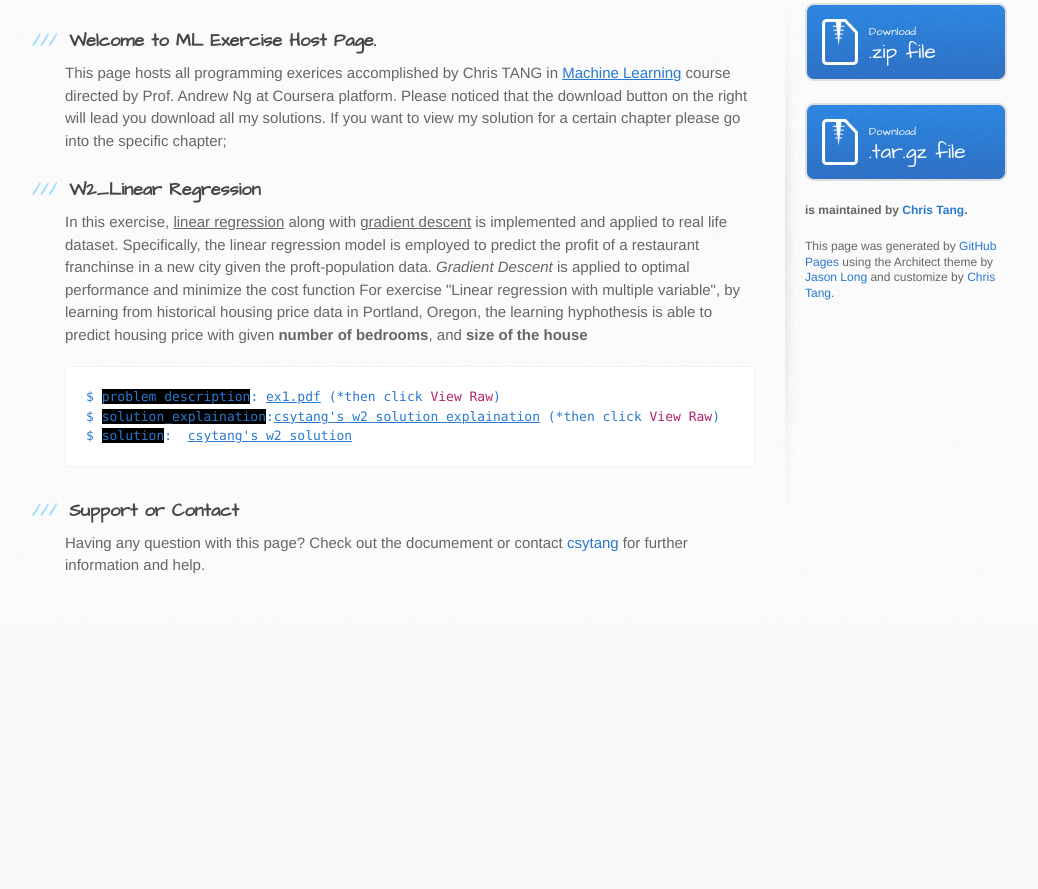
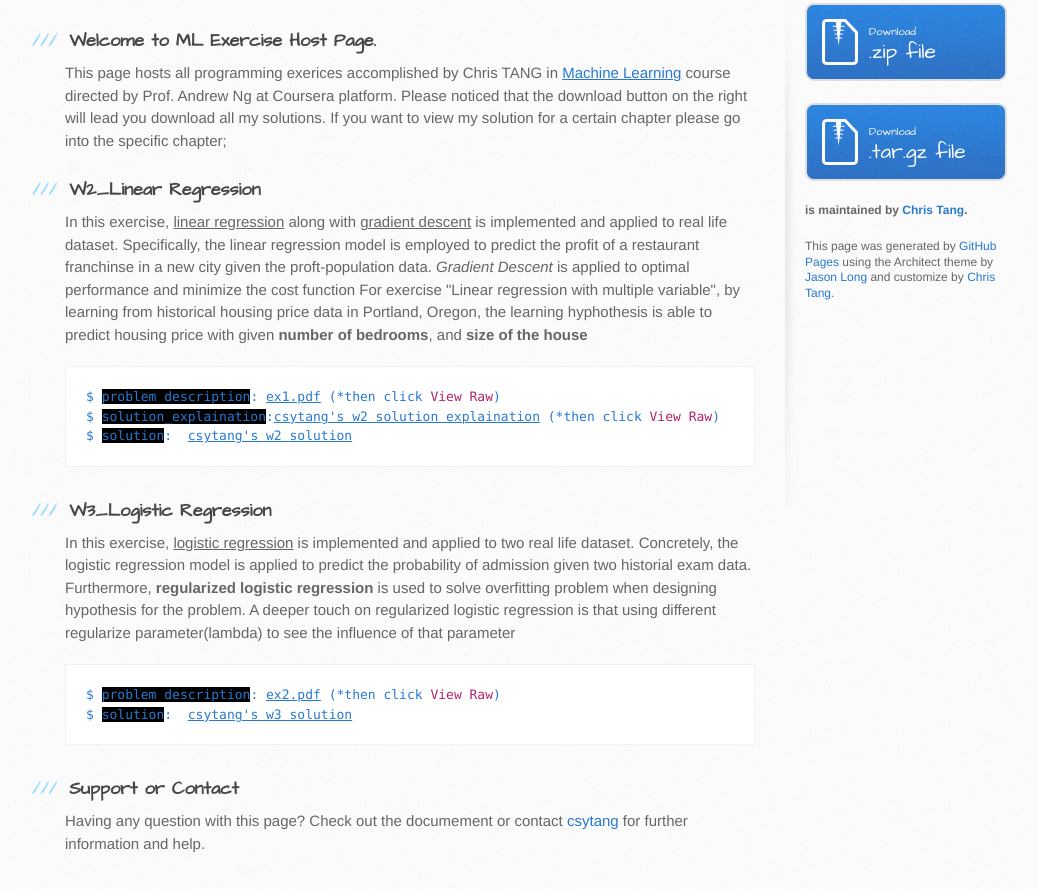
Before and after one commit to csytang/Machine_Learning_Programming_Exercises, a plain HTML site: page index.html in a window 1280 px wide. Shown: the part 339-1228 px from the top of the page, without its empty margins (105-1143 px from the left). Before the commit the page ends 958 px from the top, so only its background shows below. Drawn offline with Linux system fonts and the light colour scheme.

Commit message:
Update index.html

```diff
--- a/index.html
+++ b/index.html
@@ -44,7 +44,13 @@ $ <span style = "background-color:black">solution_explaination</span>:<a href =
 $ <span style = "background-color:black">solution</span>:  <a href = "https://github.com/csytang/Machine_Learning_Programming_Exercises/tree/master/Programming%20Exercise_01/mlclass-ex1"><u>csytang's w2 solution</u></a>
 </code></pre>
 
+<h3>
+<a id="w3-exercise" class="anchor" href="#w3-exercise" aria-hidden="true"><span class="octicon octicon-link"></span></a>W3_Logistic Regression</h3>
 
+<p>In this exercise, <u>logistic regression</u> is implemented and applied to two real life dataset. Concretely, the logistic regression model is applied to predict the probability of admission given two historial exam data. Furthermore, <b>regularized logistic regression</b> is used to solve overfitting problem when designing hypothesis for the problem. A deeper touch on regularized logistic regression is that using different regularize parameter(lambda) to see the influence of that parameter</p>
+<pre><code>$ <span style = "background-color:black">problem description</span>: <a href = "https://github.com/csytang/Machine_Learning_Programming_Exercises/blob/master/Programming%20Exercise_02/ex2.pdf"><u>ex2.pdf</u></a> (*then click <font color = "#B2246B">View Raw</font>)
+$ <span style = "background-color:black">solution</span>:  <a href = "https://github.com/csytang/Machine_Learning_Programming_Exercises/tree/master/Programming%20Exercise_02/mlclass-ex2"><u>csytang's w3 solution</u></a>
+</code></pre>
 
 <h3>
 <a id="support-or-contact" class="anchor" href="#support-or-contact" aria-hidden="true"><span class="octicon octicon-link"></span></a>Support or Contact</h3>
```
